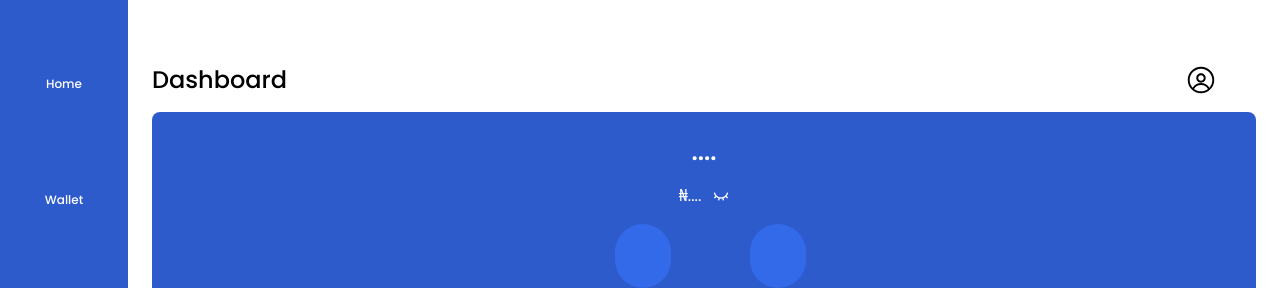
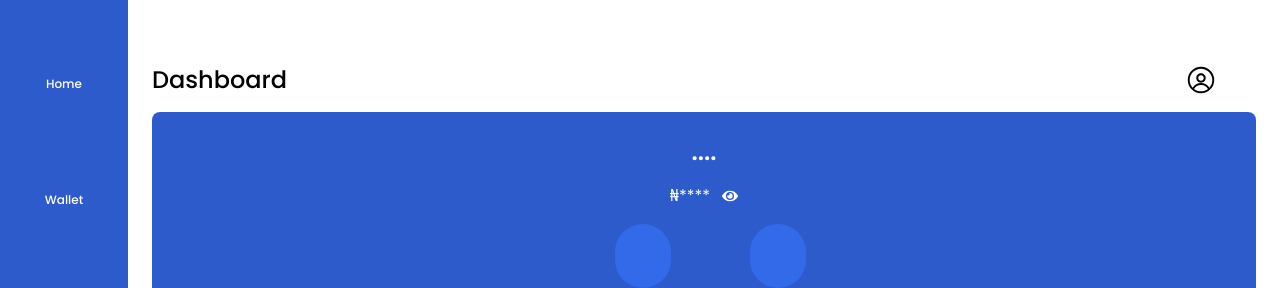
Before and after one commit to Viclaww/swap2naira, a React (Vite) app: page /dashboard in a window 1280 px wide. Shown: the top 288 px of the page. Built offline with nearby package versions, Linux system fonts and the light colour scheme; no server answers; some icons are missing.

Commit message:
this is it

```diff
--- a/src/components/Dashboard/Balance.tsx
+++ b/src/components/Dashboard/Balance.tsx
@@ -1,12 +1,15 @@
 import { useUserContext } from "@/lib/context/exports";
 import { userContext } from "@/lib/types";
 import { Card, Money4 } from "iconsax-react";
-import { RiEyeCloseLine } from "react-icons/ri";
 import Skeleton from "../skeleton";
+import { useState } from "react";
+import { FaEye, FaEyeSlash } from "react-icons/fa";
 
 const Balance = () => {
   const { isFetching, user, error } = useUserContext() as userContext;
   console.log(isFetching);
+
+  const [balanceVisible, setBalanceVisible] = useState<boolean>(false);
   return (
     <div className="flex flex-col md:items-center justify-center px-3 gap-4 bg-blueZ py-6 rounded-lg mb-4">
       <span className="text-2xl  font-semibold">
@@ -25,6 +28,8 @@ const Balance = () => {
           ₦
           {isFetching ? (
             <Skeleton width="30%" />
+          ) : !balanceVisible ? (
+            "****"
           ) : user ? (
             ` ${user.wallet.main_balance.toFixed(2)}`
           ) : error ? (
@@ -33,8 +38,11 @@ const Balance = () => {
             ""
           )}
         </span>
-        <span>
-          <RiEyeCloseLine />
+        <span
+          onClick={() => setBalanceVisible(!balanceVisible)}
+          className="cursor-pointer"
+        >
+          {balanceVisible ? <FaEyeSlash /> : <FaEye />}
         </span>
       </div>
       <div className="flex gap-16">
--- a/src/components/Dashboard/DashboardNav.tsx
+++ b/src/components/Dashboard/DashboardNav.tsx
@@ -1,14 +1,19 @@
 import React from "react";
 import { Home2, Wallet3, Book, Logout, Setting2 } from "iconsax-react";
 import { NavLink, useLocation } from "react-router-dom";
+import { useLazyLogoutUserQuery } from "@/lib/api/generalApi";
+import { useAppSelector } from "@/lib/hooks";
 
 interface Prop {
   children: React.ReactNode;
 }
 
 const DashNavbarLayout: React.FC<Prop> = ({ children }) => {
+  const token = useAppSelector((state) => state.user.token);
+
   const location = useLocation().pathname;
-  console.log(location);
+  const [logoutUser] = useLazyLogoutUserQuery();
+
   const links = [
     {
       path: "/dashboard",
@@ -60,7 +65,14 @@ const DashNavbarLayout: React.FC<Prop> = ({ children }) => {
           </NavLink>
         ))}
 
-        <div className="w-full flex flex-col before:bg-white md:before:w-1 before:h-0 hover:before:h-full before:duration-200 before:absolute before:rounded before:-left-0 relative   gap-1 justify-center md:py-9 items-center cursor-pointer ">
+        <div
+          onClick={() => {
+            logoutUser(token);
+            sessionStorage.removeItem("token");
+            window.location.href = "/login";
+          }}
+          className="w-full flex flex-col before:bg-white md:before:w-1 before:h-0 hover:before:h-full before:duration-200 before:absolute before:rounded before:-left-0 relative   gap-1 justify-center md:py-9 items-center cursor-pointer "
+        >
           <Logout size="24" color="#ADD8E6" />
           <span className="text-xs">Logout</span>
         </div>
--- a/src/lib/api/generalApi.tsx
+++ b/src/lib/api/generalApi.tsx
@@ -56,9 +56,12 @@ export const generalApi = createApi({
       }),
     }),
     logoutUser: build.query({
-      query: () => ({
+      query: (token: string) => ({
         url: "/auth/logout",
         method: "GET",
+        headers: {
+          Authorization: `Bearer ${token}`,
+        },
       }),
     }),
     getUser: build.query({
@@ -70,7 +73,6 @@ export const generalApi = createApi({
         },
       }),
     }),
-
     getNotifications: build.query({
       query: ({ token, page }: { token: string; page?: number }) => ({
         url: `/notification?page=${page ? page : 1}`,
@@ -96,4 +98,5 @@ export const {
   useGetNotificationsQuery,
   useResendForgotPasswordOTPMutation,
   useLazyResendVerifyEmailQuery,
+  useLazyLogoutUserQuery,
 } = generalApi;
```
Also changed, not shown: 3 other files (tests, documents, lock files or other folders).
